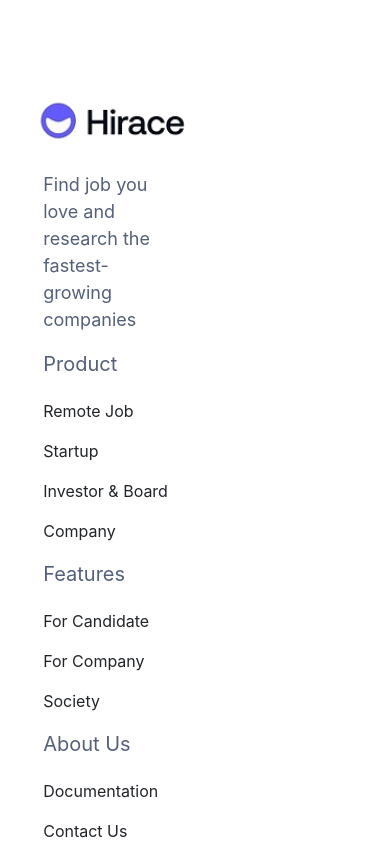
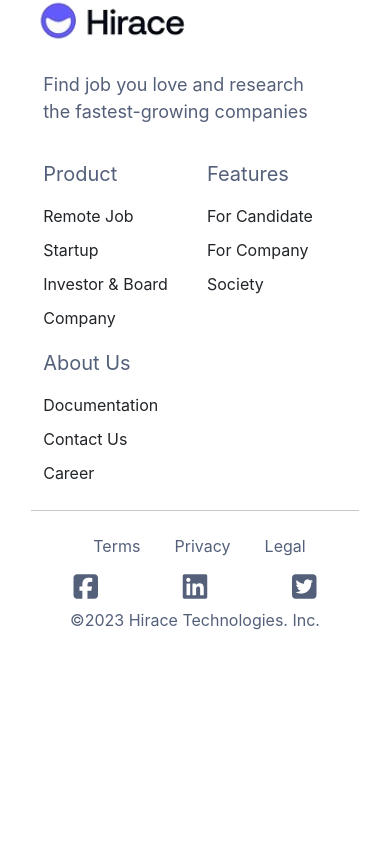
Before and after one commit to Yasela-dissanayake/hirace-job, a React (Create React App) app: page / in a window 390 px wide. Shown: the part 9189-10044 px from the top of the page. After the commit the page ends 9851 px from the top, so only its background shows below. Built offline with nearby package versions, Linux system fonts and the light colour scheme.

Commit message:
style:footer full responsive done

```diff
--- a/src/components/MainFooter.js
+++ b/src/components/MainFooter.js
@@ -7,7 +7,9 @@
     <section className={`${classes.footerSection}`}>
       <div className={`container-fluid ${classes.footerContainer}`}>
         <div className={`row `}>
-          <div className={`col-md-6 {classes.footerLeftCol}`}>
+          <div
+            className={`col-lg-6 col-md-5 col-sm-12 {classes.footerLeftCol}`}
+          >
             <div className={`row `}>
               <img className={`p-0 ${classes.logo}`} src={logo} />
               <div className="row">
@@ -17,22 +19,24 @@
               </div>
             </div>{" "}
           </div>
-          <div className={`col-lg-6 ${classes.footerRightCol}`}>
-            <div className={`row`}>
-              <div className={`col-md-4`}>
+          <div
+            className={`col-lg-6 col-md-7 col-sm-12 ${classes.footerRightCol}`}
+          >
+            <div className="row">
+              <div className={`col-sm-4 col-6 mt-2 mt-sm-0`}>
                 <p className={classes.footerCatHeading}>Product</p>
                 <p className={classes.footerCatPara}>Remote Job</p>
                 <p className={classes.footerCatPara}>Startup</p>
                 <p className={classes.footerCatPara}>Investor & Board</p>
                 <p className={classes.footerCatPara}>Company</p>
               </div>
-              <div className={`col-md-4`}>
+              <div className={`col-sm-4 col-6 mt-2 mt-sm-0`}>
                 <p className={classes.footerCatHeading}>Features</p>
                 <p className={classes.footerCatPara}>For Candidate</p>
                 <p className={classes.footerCatPara}>For Company</p>
                 <p className={classes.footerCatPara}>Society</p>
               </div>{" "}
-              <div className={`col-md-4`}>
+              <div className={`col-sm-4 col-6 mt-2 mt-sm-0`}>
                 <p className={classes.footerCatHeading}>About Us</p>
                 <p className={classes.footerCatPara}>Documentation</p>
                 <p className={classes.footerCatPara}>Contact Us</p>
--- a/src/components/MainFooter.module.css
+++ b/src/components/MainFooter.module.css
@@ -23,13 +23,16 @@
 }
 
 .footerCatPara {
-  margin-top: 10px;
+  margin-top: 15px;
+  margin-bottom: 0;
+  padding: 0;
 }
 
 .hrFooter {
   margin-top: 5%;
   margin-bottom: 1.5%;
 }
+
 .copyrightPara {
   color: var(--textColor);
 }
@@ -44,8 +47,34 @@
   color: var(--textColor);
 }
 
+@media (max-width: 1200px) {
+  .footerPara {
+    width: 70%;
+  }
+}
+
+@media (max-width: 991px) {
+  .footerPara {
+    width: 100%;
+  }
+}
+
 @media (max-width: 575px) {
   .link {
     margin-left: 15px;
   }
+
+  .footerCatPara {
+    margin-top: 10px;
+  }
+
+  .footerCatHeading {
+    margin-top: 10px;
+    margin-bottom: 15px;
+  }
+
+  .hrFooter {
+    margin-top: 25px;
+    margin-bottom: 15px;
+  }
 }
--- a/src/pages/Homepage.module.css
+++ b/src/pages/Homepage.module.css
@@ -475,7 +475,6 @@
     padding-top: 40px;
     padding-left: 50px;
     padding-right: 50px;
-    margin-bottom: 200px;
   }
 
   .newsLetterImg {
```
